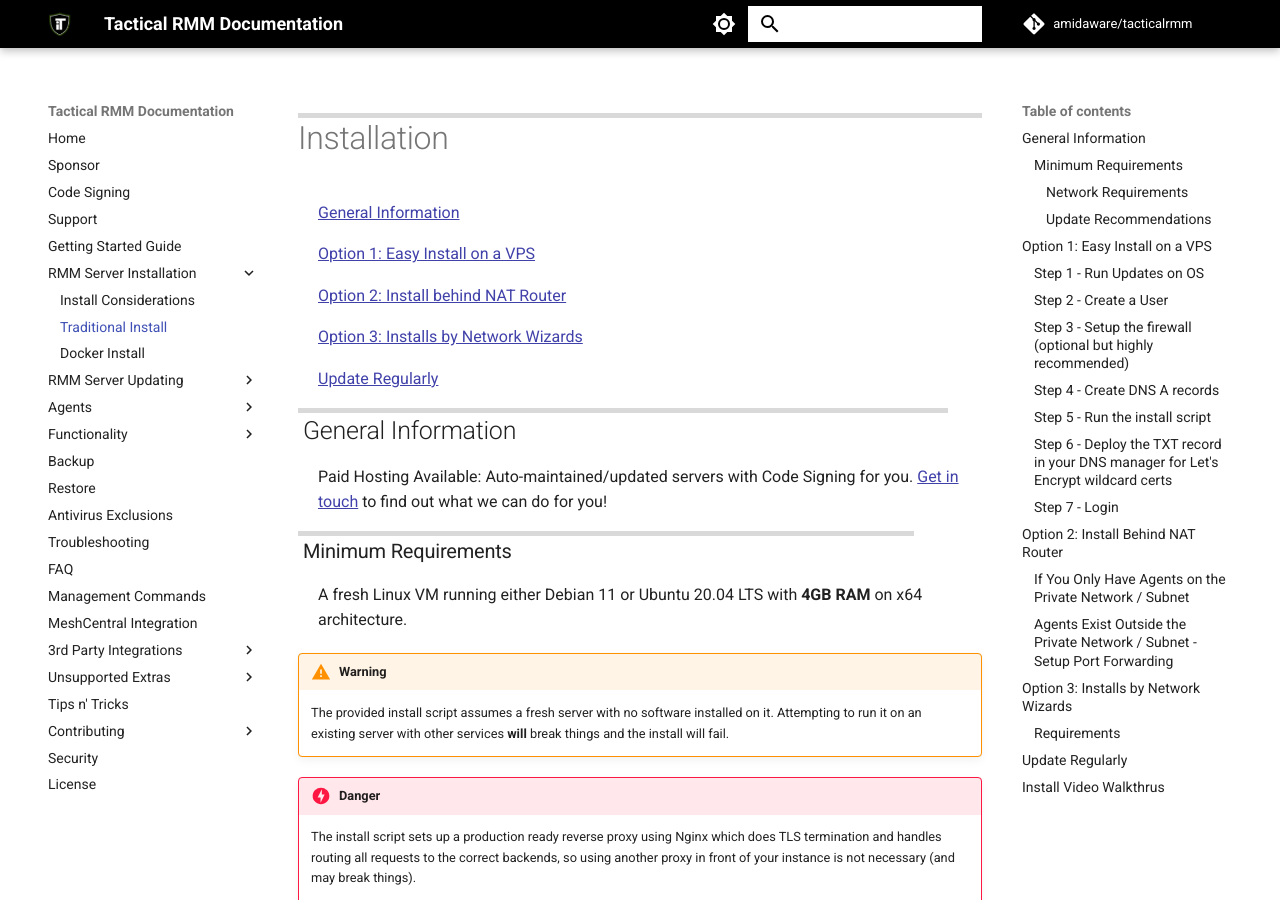
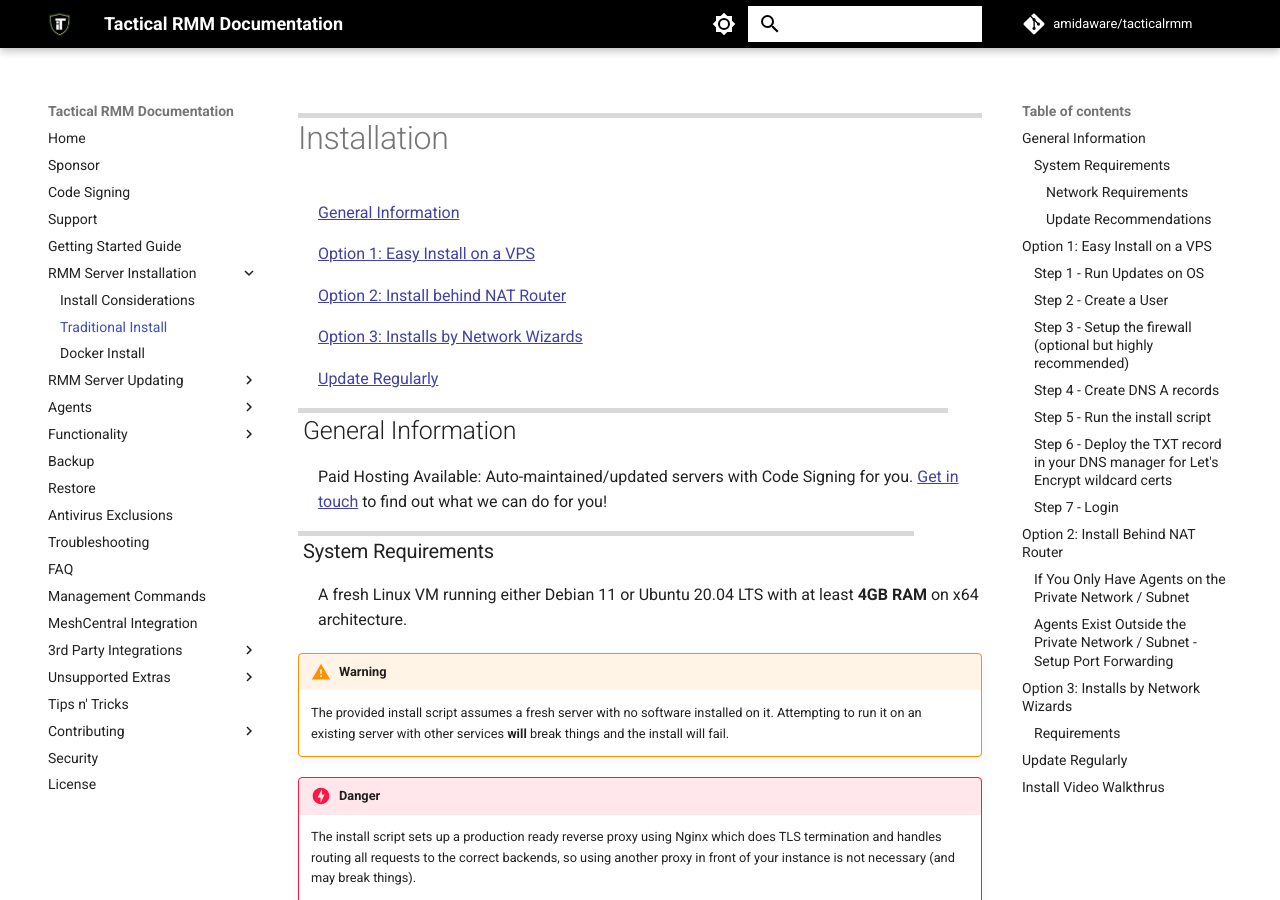
Before and after one commit to amidaware/trmm-docs, an MkDocs documentation site: the page built from docs/install_server.md, in a window 1280 px wide and 900 px high. Built offline with MkDocs 1.6.1 and Material for MkDocs 9.7.7, drawn with Linux system fonts in a browser that asks for light colours; comment, search, counter and statistics services are not loaded.

Commit message:
Adjusting Requirements wording

```diff
--- a/docs/install_server.md
+++ b/docs/install_server.md
@@ -14,9 +14,9 @@
 
 Paid Hosting Available: Auto-maintained/updated servers with Code Signing for you. [Get in touch](https://support.amidaware.com) to find out what we can do for you!
 
-### Minimum Requirements
+### System Requirements
 
-A fresh Linux VM running either Debian 11 or Ubuntu 20.04 LTS with **4GB RAM** on x64 architecture.
+A fresh Linux VM running either Debian 11 or Ubuntu 20.04 LTS with at least **4GB RAM** on x64 architecture.
 
 !!!warning
     The provided install script assumes a fresh server with no software installed on it. Attempting to run it on an existing server with other services **will** break things and the install will fail.
```
